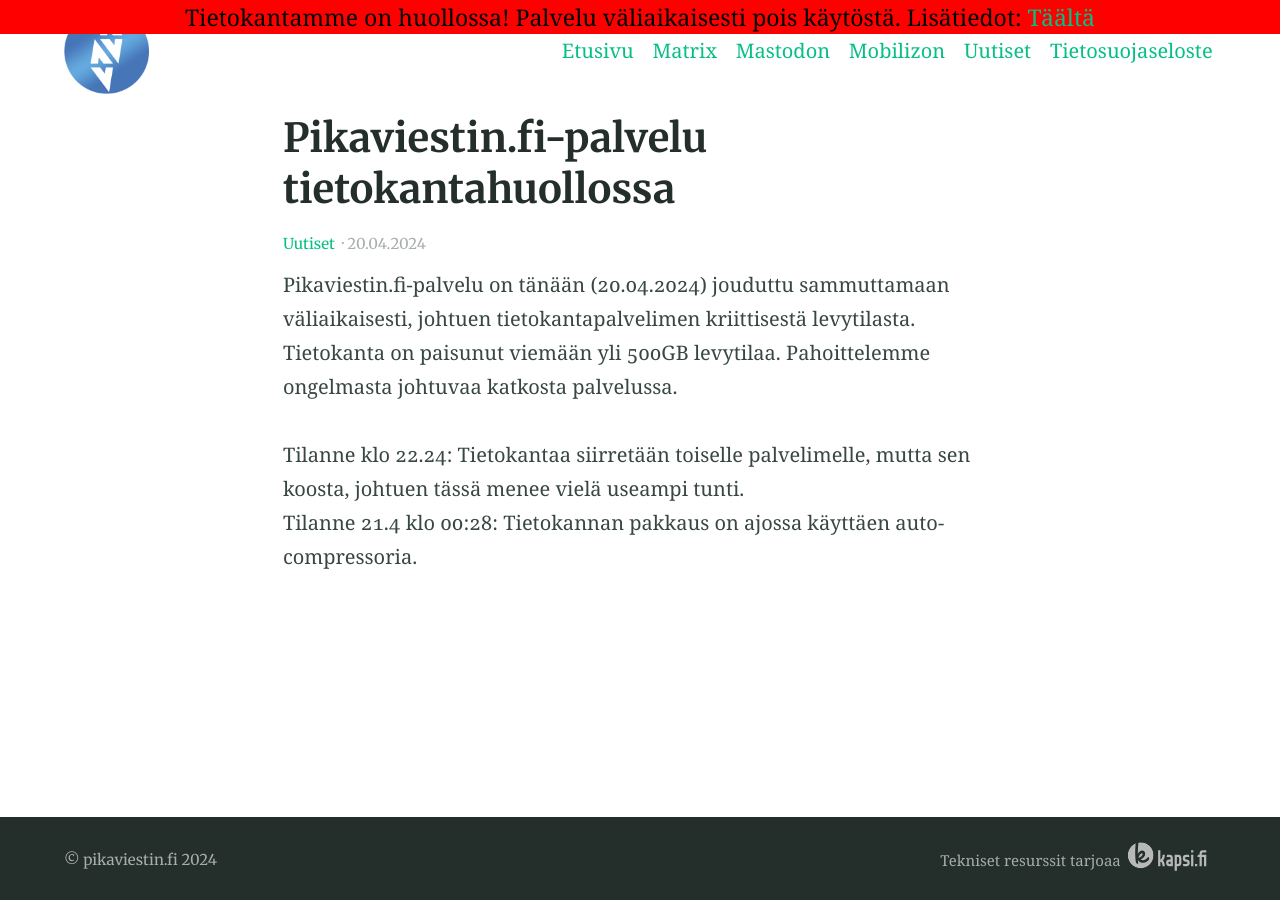
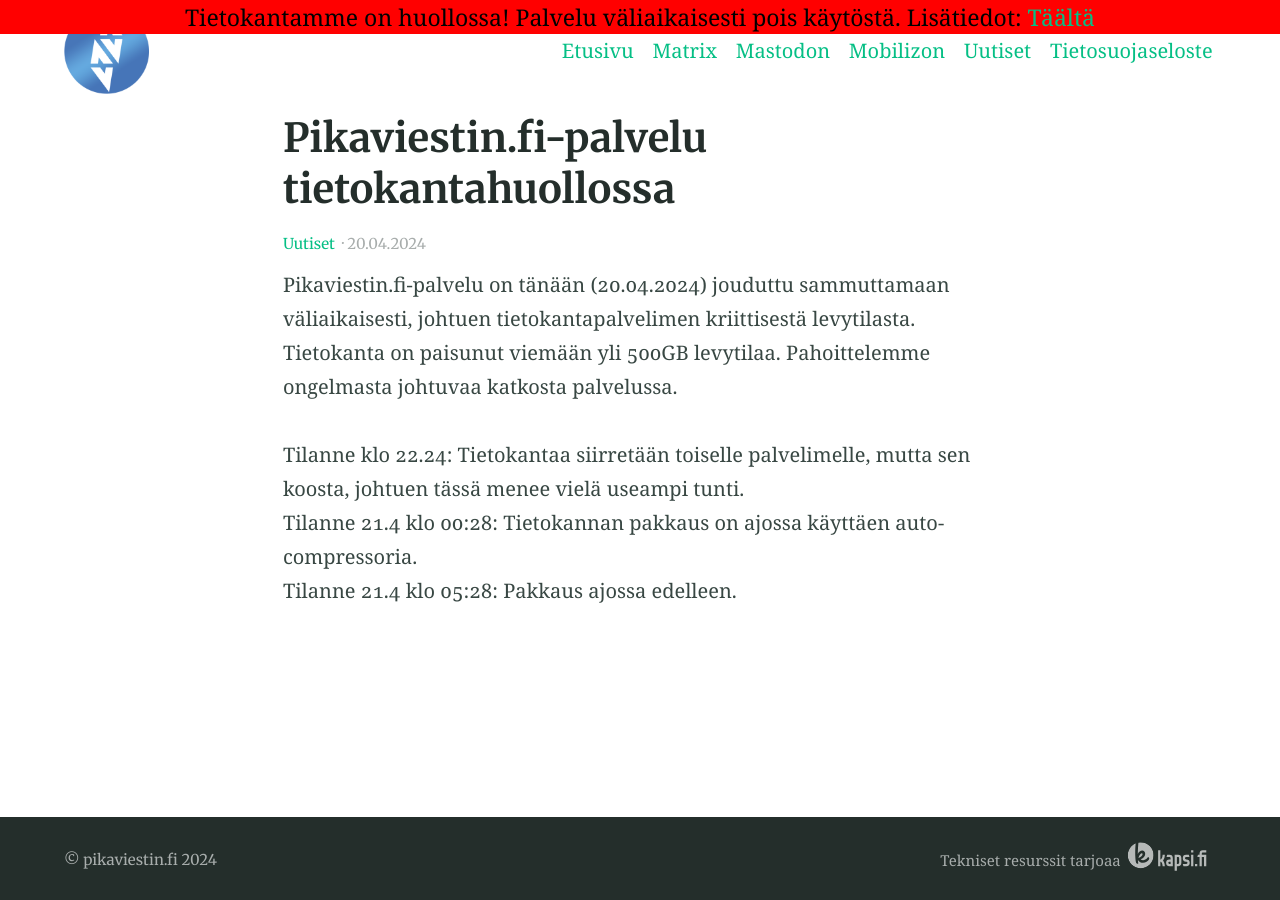
Before and after one commit to pikaviestin/website-www.pikaviestin.fi, a Jekyll site: the page built from _posts/2024-04-20-pikaviestin-huollossa.md, in a window 1280 px wide. Built offline with Jekyll 4.4.1, drawn with Linux system fonts in a browser that asks for light colours.

Commit message:
Update progress

```diff
--- a/_posts/2024-04-20-pikaviestin-huollossa.md
+++ b/_posts/2024-04-20-pikaviestin-huollossa.md
@@ -11,3 +11,4 @@
 
 Tilanne klo 22.24: Tietokantaa siirretään toiselle palvelimelle, mutta sen koosta, johtuen tässä menee vielä useampi tunti.
 Tilanne 21.4 klo 00:28: Tietokannan pakkaus on ajossa käyttäen auto-compressoria.
+Tilanne 21.4 klo 05:28: Pakkaus ajossa edelleen.
```
